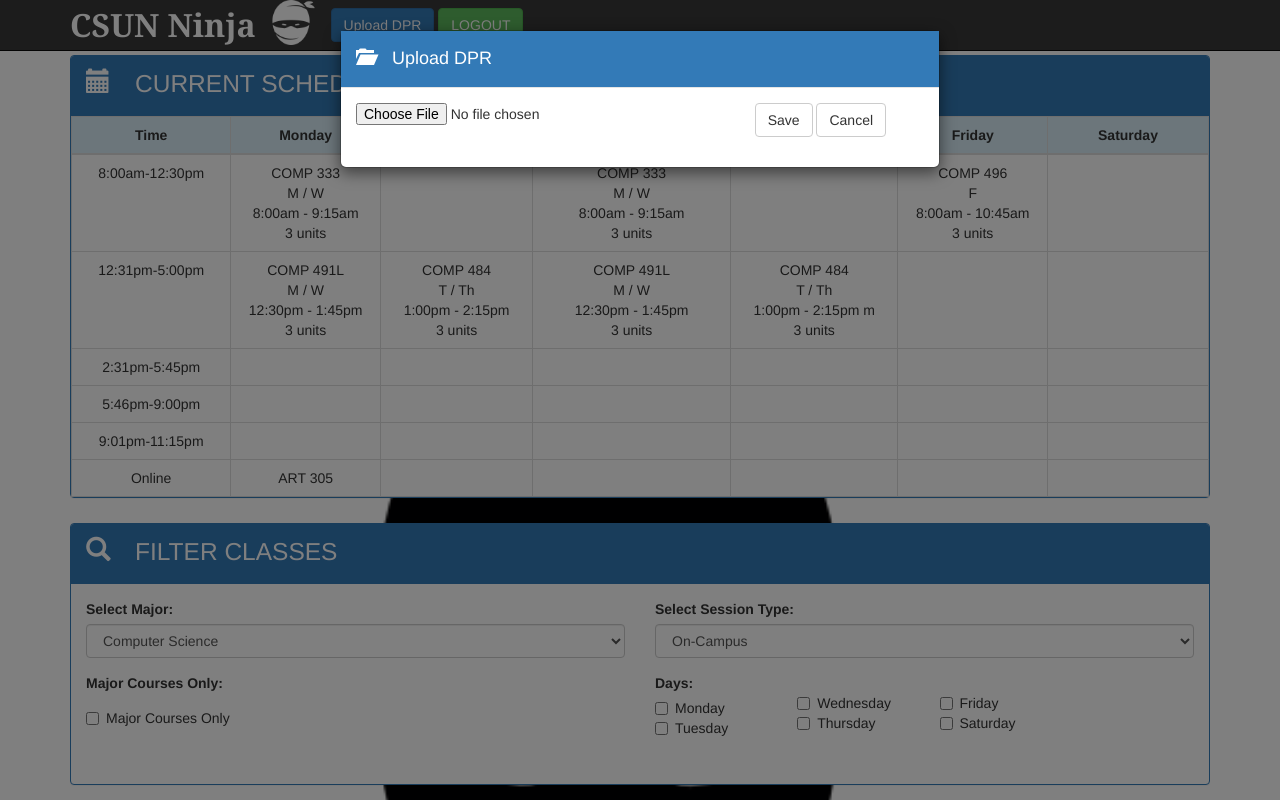
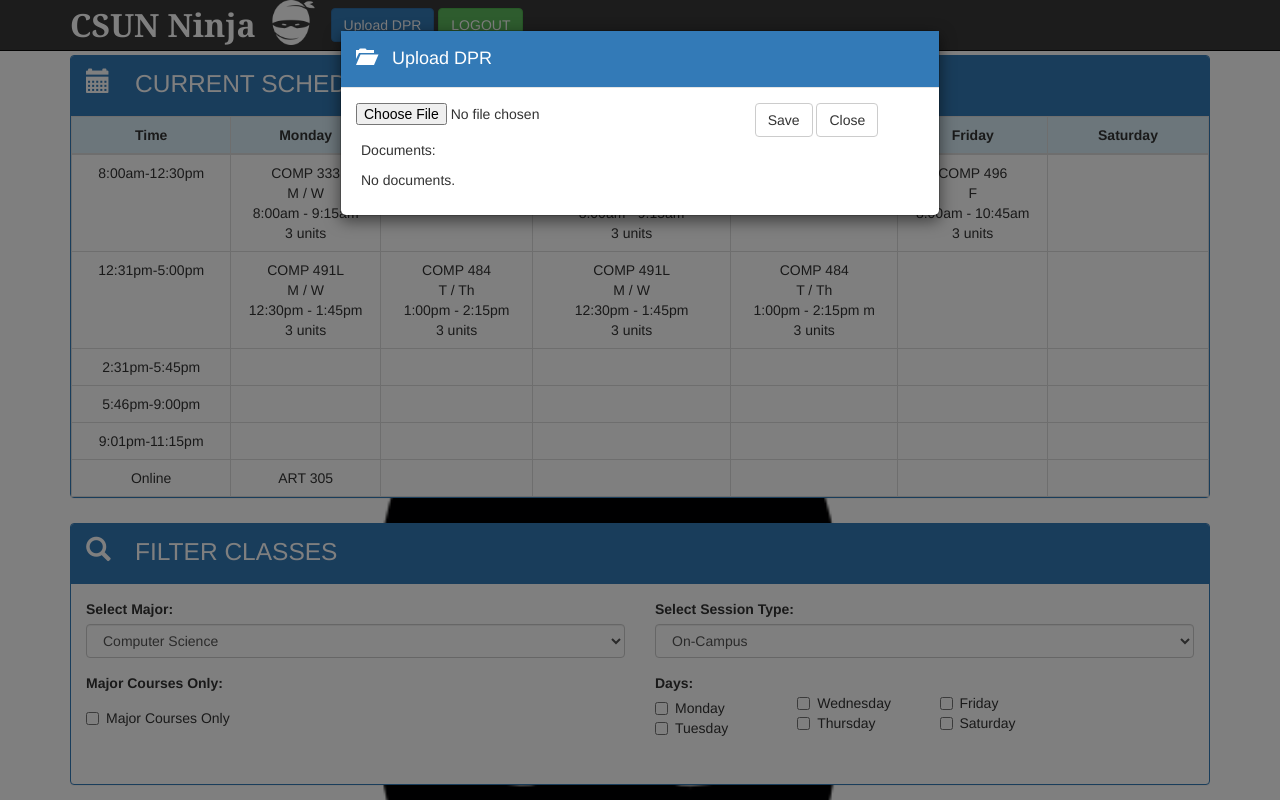
Before and after one commit to schaw18/CSUN-Ninja, a Django app: page /login/ in a window 1280 px wide, after a click on "Upload DPR". Run offline with Django 3.2, Linux system fonts and the light colour scheme; some libraries are stand-ins or nearby versions.

Commit message:
Fixed upload form. Changed email to username on index login page. Changed button name on upload from cancel to close. Added upload dpr files on the page on upload form.

```diff
--- a/ninja/models.py
+++ b/ninja/models.py
@@ -233,7 +233,7 @@
         return days
 
 class DPRfile(models.Model):
-    user = models.OneToOneField(User)
+    #user = models.OneToOneField(User)
     docfile = models.FileField(upload_to='dprs/')
 
 
--- a/ninja/templates/ninja/dashboard.html
+++ b/ninja/templates/ninja/dashboard.html
@@ -93,7 +93,7 @@
           <span class="navbar-brand" style="color: #ffffff; font-family: Georgia; font-size: 24pt; cursor:default;"><strong>CSUN Ninja</strong></span>
 		  <form class="navbar-form navbar-right">
             <a class="btn btn-primary btn-md " href="#" role="button" data-toggle="modal" data-target="#dprModal">Upload DPR</a>
-			<a class="btn btn-success btn-md " href="index.html" role="button" >LOGOUT</a>
+			<a class="btn btn-success btn-md " href="http://localhost:8000/" role="button" >LOGOUT</a>
 			<!--<button class="btn btn-success" data-toggle="modal" data-target="#dprModal">Upload Dpr</button>-->
           </form>
 		 </div>
@@ -121,11 +121,28 @@
 								<input type="file" id="dpr" accept=".pdf" name="docfile">
 						   </div>
 						</div>
+
+					<div class="row" style="margin-left: 5px;">
+					<p>Documents:</p>
+					<p>
+						{% block content %}
+							{% if documents %}
+								<ul>
+								{% for document in documents %}
+									<li><a href="{{ document.docfile.url }}">{{ document.docfile.name }}</a></li>
+								{% endfor %}
+								</ul>
+							{% else %}
+								<p>No documents.</p>
+							{% endif %}
+						{% endblock %}
+					</p>
+					</div>
 					</div>
 					<div class="col-md-4">
 						<div class="form-group">
 							<button type="submit" id="uploaddpr" class="btn btn-default" >Save</button>
-							<button type="button" id="uploadCancel" class="btn btn-default" data-dismiss="modal">Cancel</button>
+							<button type="button" id="uploadCancel" class="btn btn-default" data-dismiss="modal">Close</button>
 						</div>
 					</div>
 				</div>
@@ -137,6 +154,7 @@
 	  </div>
 
 	</div>
+
 	    <div class="container " style="margin-top: 5px; ">
 				<div class="panel panel-primary" >
 					<div class="panel-heading" style="height: 60px; font-size: 1.75em;""><span class="glyphicon glyphicon-calendar"></span>&emsp;CURRENT SCHEDULE</div>
@@ -421,29 +439,6 @@
 
 
 
-		$('#uploaddpr').click(function(e){
-			alert('test');
-			e.preventDefault();
-			$.ajax({
-				method: 'POST',
-				url: 'http://localhost:8000/upload/',
-			    data : formData,
-			    //processData: false,
-			    //contentType: false,
-				data: {
-					docfile: $('#dpr').[0].files[0]
-				},
-				success: function(message){
-					alert(message);
-				},
-				failure: function(XMLHttpRequest, textStatus, errorThrown){
-					alert(errorThrown);
-				}
-
-			});
-
-		});
-
 		$(document).ready(function() {
 			$('body').css('padding-top', $('#navbar').height());
 
--- a/ninja/urls.py
+++ b/ninja/urls.py
@@ -19,7 +19,7 @@
             name='return_all_required_sections'),
     url(r'^dpr_parser', views.dpr_parser, name='dpr_parser'),
     url(r'^test', views.test, name='test'),
-    url(r'^dashboard', views.dashboard, name='dashboard'),
+    url(r'^dashboard', views.upload, name='dashboard'),
     url(r'^get_all_recommended', views.returnRecomended, name='available_recommended'),
 
 ]
--- a/ninja/views.py
+++ b/ninja/views.py
@@ -214,8 +214,8 @@
             newdoc.save()
 
             # Redirect to the document list after POST
-            #return HttpResponseRedirect(reverse('dashboard'))
-            return HttpResponse('Document uploaded successfully!')
+            return HttpResponseRedirect(reverse('dashboard'))
+            #return HttpResponse('Document uploaded successfully!')
     else:
         form = DPRUploadForm() # A empty, unbound form
 
@@ -223,7 +223,7 @@
     documents = DPRfile.objects.all()
 
     # Render list page with the documents and the form
-    return render(request, "ninja/upload.html", {'documents': documents, 'form': form} )
+    return render(request, "ninja/dashboard.html", {'documents': documents, 'form': form} )
 
 def dpr_parser(request):
     from .parser import dpr_parser
```
Also changed, not shown: ninja/templates/ninja/index.html (+1 -13 lines), db.sqlite3, ninja/migrations/0002_remove_dprfile_user.py (added).
